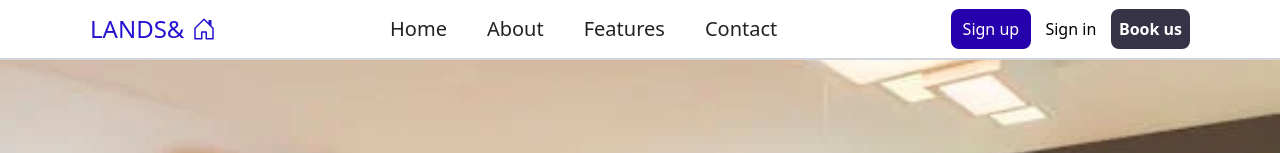
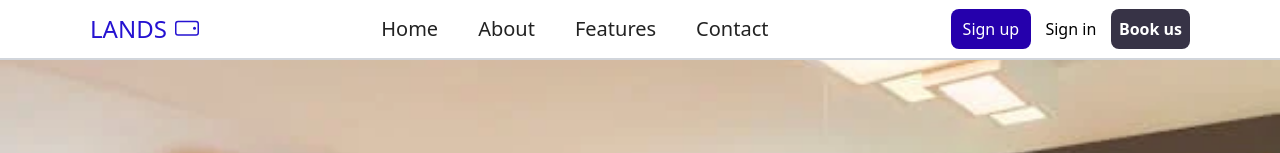
Before and after one commit to Umorenism/RealEstate, a React (Vite) app: page / in a window 1280 px wide. Shown: the top 153 px of the page. Built offline with nearby package versions, Linux system fonts and the light colour scheme.

Commit message:
file updated

```diff
--- a/src/component/Navbar/Navbar.tsx
+++ b/src/component/Navbar/Navbar.tsx
@@ -1,5 +1,5 @@
 import { useState } from "react";
-import { BsHouseDoor } from "react-icons/bs";
+import { BsPhoneLandscape } from "react-icons/bs";
 import { Link } from "react-router-dom";
 import { Contact } from "../Contact";
 import { AiOutlineClose, AiOutlineMenu } from "react-icons/ai";
@@ -26,7 +26,7 @@ export const Navbar = () => {
           to="/"
           className="flex gap-2 items-center text-[#2512d1] text-2xl"
         >
-          LANDS& <BsHouseDoor />
+          LANDS <BsPhoneLandscape />
         </Link>
         {/* <Link
           to="/fashion"
```
